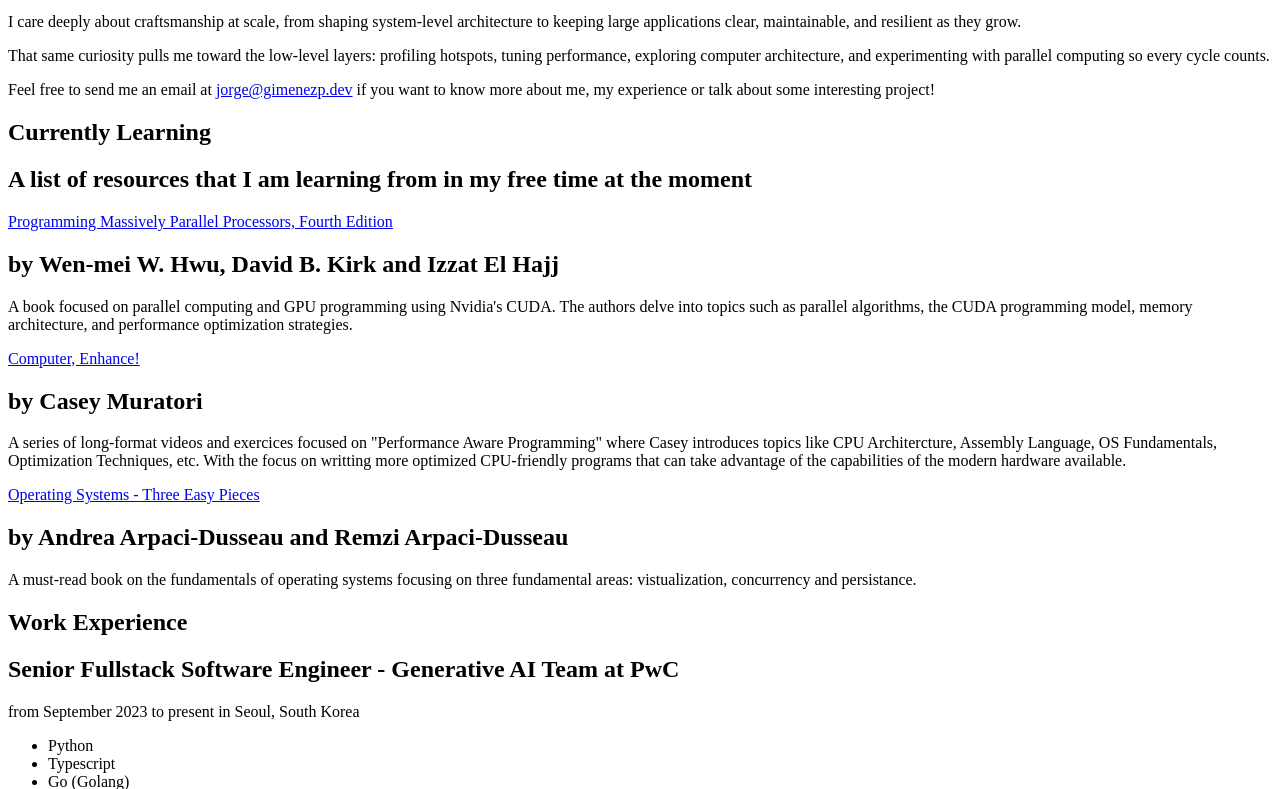
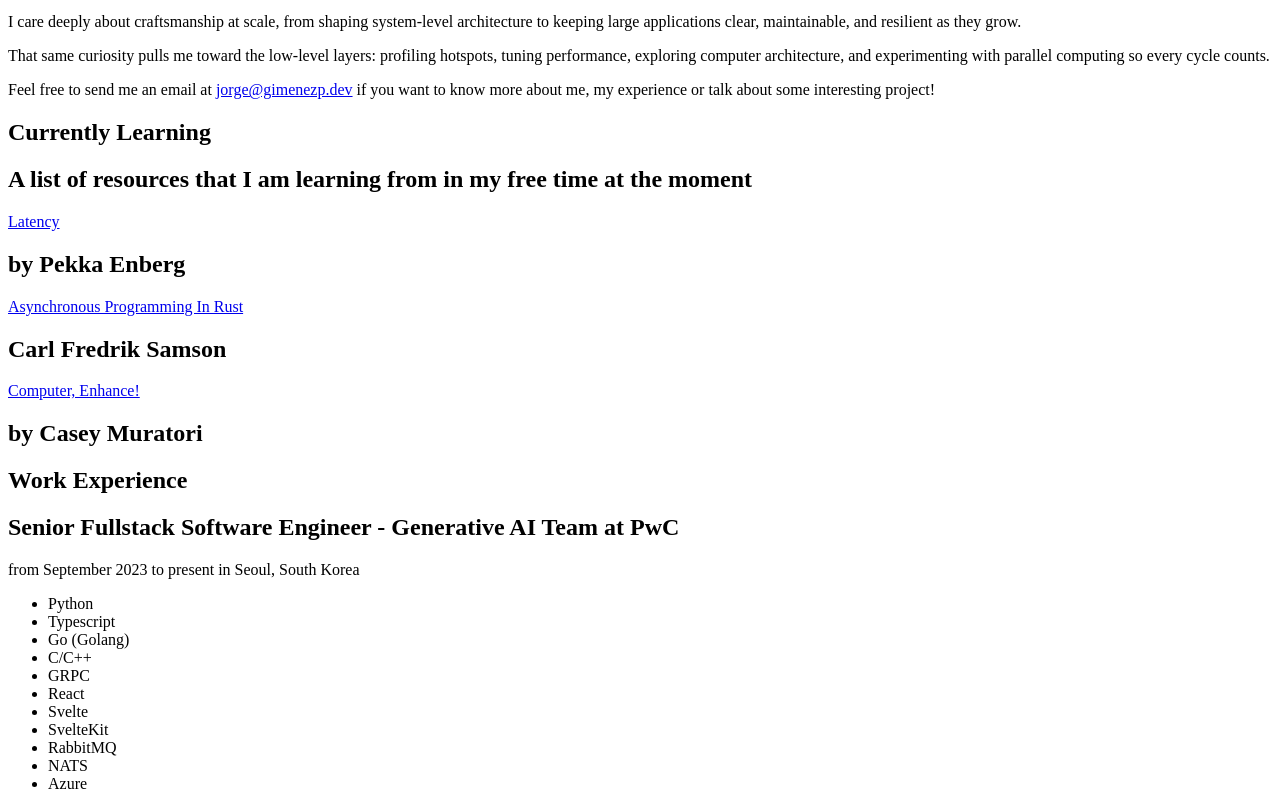
Before and after one commit to hrh858/resume, a website built with Vite: page docs/index.html in a window 1280 px wide. Shown: the part 575-1364 px from the top of the page. Built offline with nearby package versions, Linux system fonts and the light colour scheme.

Commit message:
updated learning resources

```diff
--- a/docs/index.html
+++ b/docs/index.html
@@ -132,35 +132,19 @@
             at
             the moment</h2>
         <div class="mb-4">
-            <a href="https://shop.elsevier.com/books/programming-massively-parallel-processors/hwu/978-0-323-91231-0"
-               class="underline font-bold text-hrh-light-blue text-lg">Programming Massively Parallel Processors, Fourth
-                Edition</a>
-            <h2 class="text-hrh-muted text-sm">by Wen-mei W. Hwu, David B. Kirk and Izzat El Hajj</h2>
-            <p class="ml-2">A book focused on parallel computing and GPU programming using Nvidia's CUDA. The authors
-                delve
-                into topics such as parallel algorithms, the CUDA programming model, memory architecture, and
-                performance
-                optimization strategies.</p>
+                    <a href="https://www.manning.com/books/latency"
+                       class="underline font-bold text-hrh-light-blue text-lg">Latency</a>
+                    <h2 class="text-hrh-muted text-sm">by Pekka Enberg</h2>
+        </div>
+        <div class="mb-4">
+                    <a href="https://www.packtpub.com/en-mt/product/asynchronous-programming-in-rust-9781805128137"
+                        class="underline font-bold text-hrh-light-blue text-lg">Asynchronous Programming In Rust</a>
+                    <h2 class="text-hrh-muted text-sm">Carl Fredrik Samson</h2>
         </div>
         <div class="mb-4">
             <a href="https://www.computerenhance.com" class="font-bold text-hrh-light-blue underline text-lg">Computer,
                 Enhance!</a>
             <h2 class="text-hrh-muted text-sm">by Casey Muratori</h2>
-            <p class="ml-2">A series of long-format videos and exercices focused on "Performance Aware Programming"
-                where
-                Casey introduces
-                topics like CPU Architercture, Assembly Language, OS Fundamentals, Optimization Techniques, etc. With
-                the
-                focus on writting more optimized CPU-friendly programs that can take advantage of the capabilities of
-                the
-                modern hardware available.</p>
-        </div>
-        <div>
-            <a href="https://pages.cs.wisc.edu/~remzi/OSTEP/" class="font-bold text-hrh-light-blue underline text-lg">Operating
-                Systems - Three Easy Pieces</a>
-            <h2 class="text-hrh-muted text-sm">by Andrea Arpaci-Dusseau and Remzi Arpaci-Dusseau</h2>
-            <p class="ml-2">A must-read book on the fundamentals of operating systems focusing on three fundamental
-                areas: vistualization, concurrency and persistance.</p>
         </div>
     </section>
     <section id="work-experience" class="section-block">
```
Also changed, not shown: index.html (+8 -24 lines).
